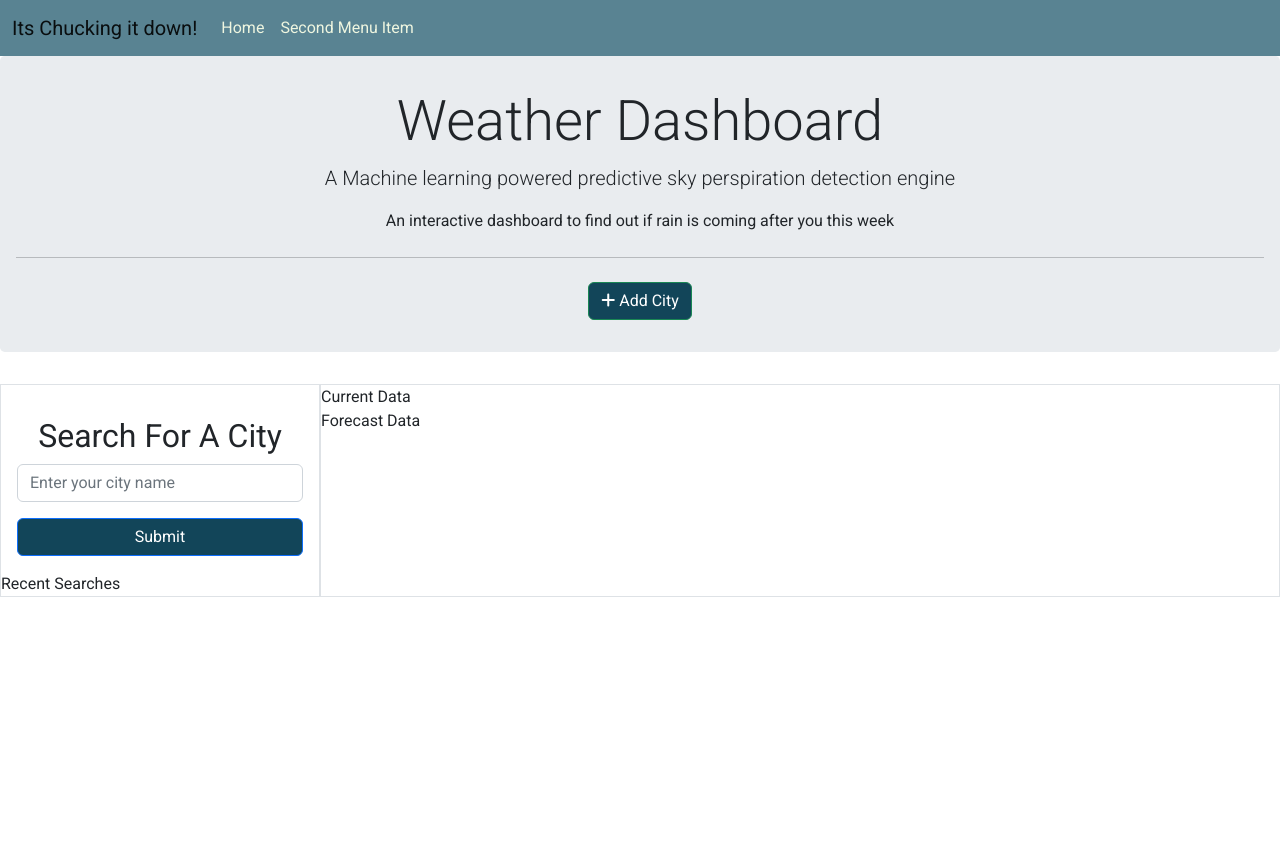
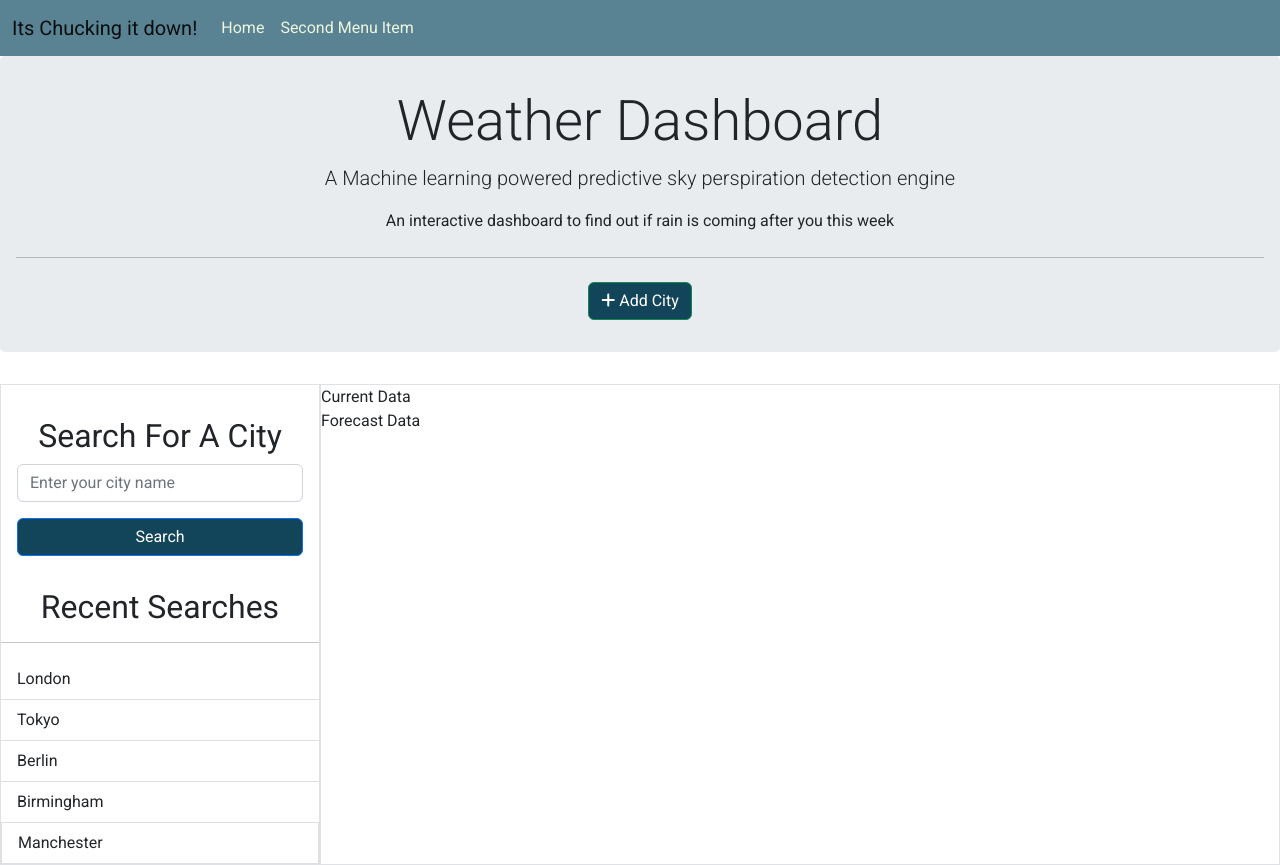
Before and after one commit to faisal244/javascript-weather-dashboard, a plain HTML site: page index.html in a window 1280 px wide. Before the commit the page ends 800 px from the top, so only its background shows below. Drawn offline with nearby package versions, Linux system fonts and the light colour scheme.

Commit message:
Styled search history section
- Added a bootstrap list component to display a history of previously searched cities

- Applied padding and borders to section and list items

```diff
--- a/index.html
+++ b/index.html
@@ -69,13 +69,25 @@
                 </div>
 
                 <div class="d-grid gap-2">
-                  <button class="btn btn-primary" type="button">Submit</button>
+                  <button class="btn btn-primary" type="submit">Search</button>
                 </div>
               </form>
 
+
               <!-- recent searches -->
-              <div>Recent Searches</div>
+              <div>
+                <h2 class="mt-3 text-center">Recent Searches</h2>
+                <hr />
+              <ul class="list-group rounded-0">
+                <li class="list-group-item border-top-0 border-end-0 border-start-0">London</li>
+                <li class="list-group-item border-top-0 border-end-0 border-start-0">Tokyo</li>
+                <li class="list-group-item border-top-0 border-end-0 border-start-0">Berlin</li>
+                <li class="list-group-item border-top-0 border-end-0 border-start-0">Birmingham</li>
+                <li class="list-group-item border-">Manchester</li>
+              </ul>
             </div>
+          </div>
+
 
    <!-- col for weather info -->
    <div class="col-sm-12 col-md-9 border">
@@ -85,8 +97,6 @@
 
     <!-- forecast data -->
     <div>Forecast Data</div>
-            </div>
-          </div>
         </main>
 
         <!--Bootstrap JS-->
```
Lines whose indentation alone changed are shown as unchanged.
